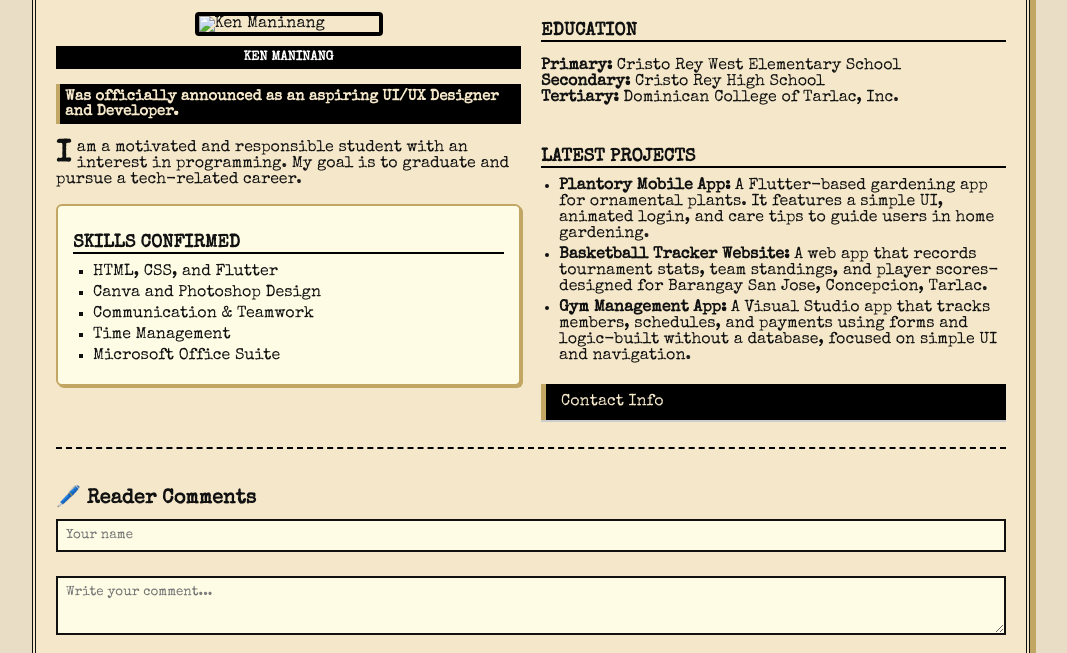
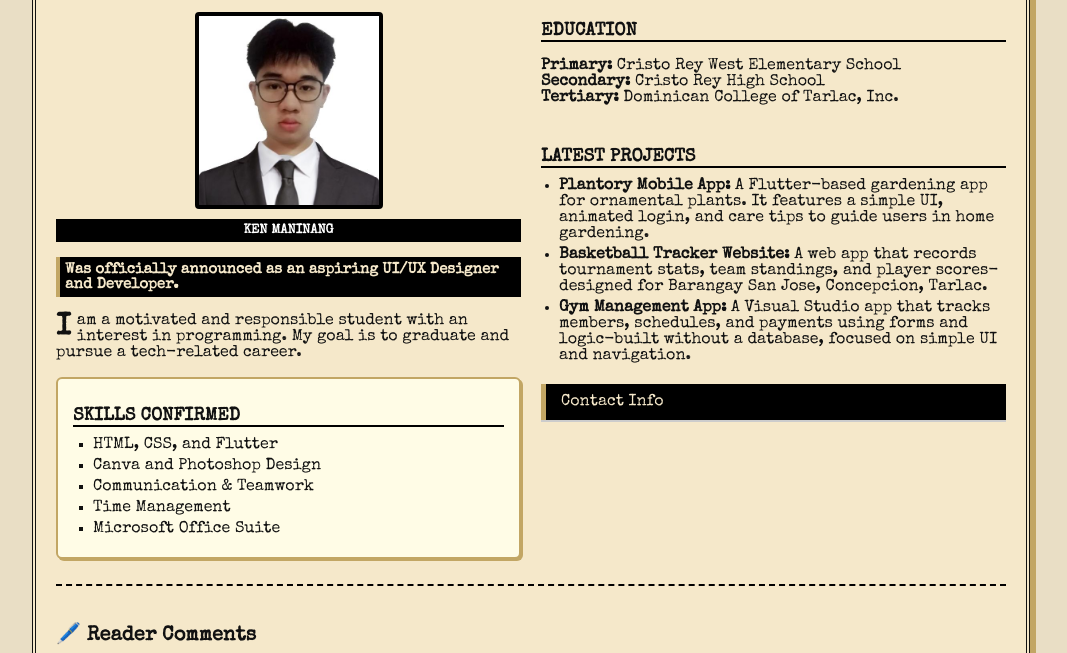
Before and after one commit to Zweilous0123/kenResume, a plain HTML site: page index.html in a window 1280 px wide. Shown: the part 120-773 px from the top of the page, without its empty margins (109-1176 px from the left). Drawn offline with nearby package versions, Linux system fonts and the light colour scheme.

Commit message:
Update index.html

```diff
--- a/index.html
+++ b/index.html
@@ -16,7 +16,7 @@
 
     <main class="main-content">
       <div class="left-column">
-        <img src="image/ken.jpg" alt="Ken Maninang">
+        <img src="ken.jpg" alt="Ken Maninang">
         <div class="photo-caption">KEN MANINANG</div>
         <p class="highlight">Was officially announced as an aspiring UI/UX Designer and Developer.</p>
 
```
